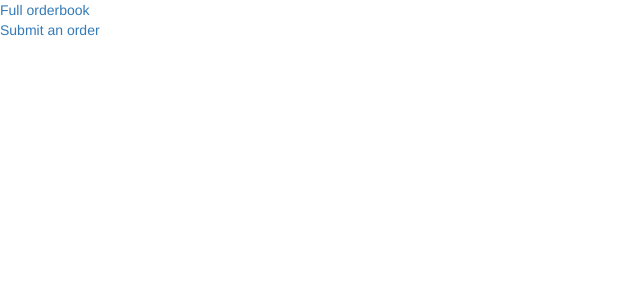
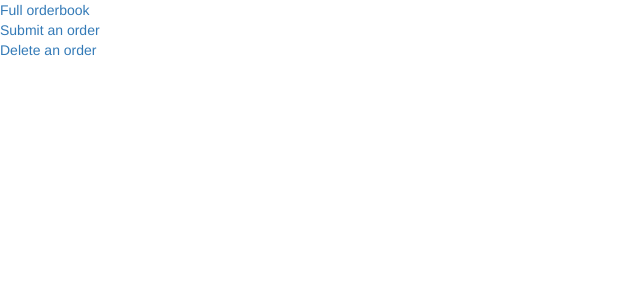
Before and after one commit to adn5327/taj-exchange, a Django app: page / in a window 1280 px wide. Shown: the top 300 px of the page, without its empty margins (0-640 px from the left). Run offline with Django 3.2, Linux system fonts and the light colour scheme; some libraries are stand-ins or nearby versions.

Commit message:
Deleting orders

```diff
--- a/tajsite/exchange/templates/exchange/index.html
+++ b/tajsite/exchange/templates/exchange/index.html
@@ -5,3 +5,5 @@
 <a href="{% url 'exchange:orderbookall' %}">Full orderbook</a>
 <br>
 <a href="{% url 'exchange:order' %}">Submit an order</a>
+<br>
+<a href="{% url 'exchange:deleteorder' %}">Delete an order</a>
--- a/tajsite/exchange/urls.py
+++ b/tajsite/exchange/urls.py
@@ -7,4 +7,5 @@ urlpatterns = [
     url(r'^order/$', views.order, name='order'),
     url(r'^order/submit/$', views.order, name='submit'),
     url(r'^orderbook/all/$', views.order_book, name='orderbookall'),
+    url(r'^deleteorder/$', views.delete_order, name='deleteorder'),
 ]
--- a/tajsite/exchange/views.py
+++ b/tajsite/exchange/views.py
@@ -51,9 +51,15 @@ def order_book(request):
 	return render(request, 'exchange/orderbook.html',context)
 
 
-def del_order_account_select(request):
-	accounts = Account.objects.all()
-	context={
-		'accounts':accounts
-	}
-	return render(request, 'exchange/account_select.html',context)
+def delete_order(request):
+	if request.method == 'POST':
+		order_id = request.POST.get('order')
+		order = Order.objects.get(id=order_id)
+		order.delete()
+		return render(request, 'exchange/index.html')
+	else:
+		orders = Order.objects.all()
+		context={
+			'orders':orders
+		}
+		return render(request, 'exchange/delete_order.html',context)
```
Also changed, not shown: tajsite/exchange/templates/exchange/delete_order.html (added, +16 -0 lines), tajsite/exchange/templates/exchange/account_select.html (deleted).
